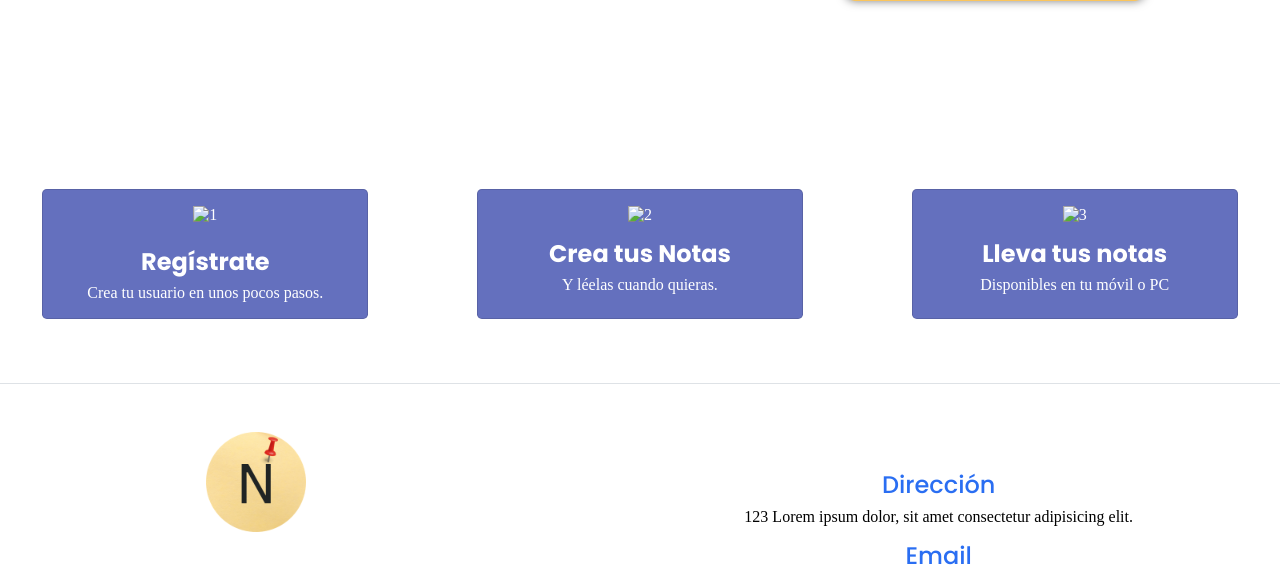
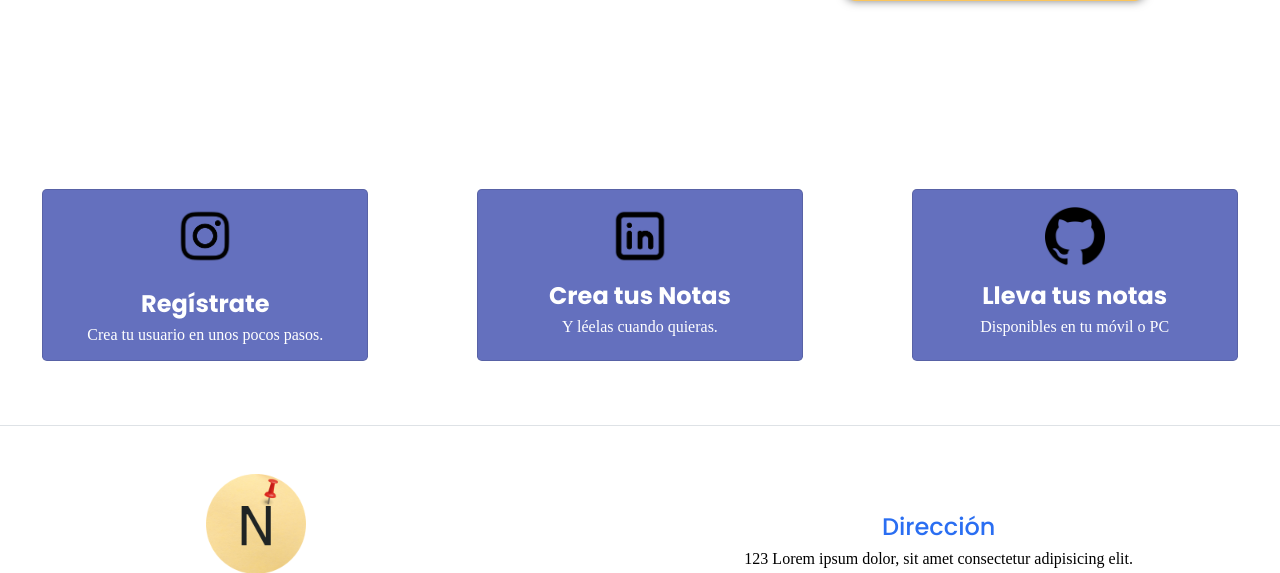
Before and after one commit to mortizfe11/Todo-app-Flask, a Flask app: page / in a window 1280 px wide. Shown: the part 1188-1761 px from the top of the page. Run offline with Flask 2, Linux system fonts and the light colour scheme; some libraries are stand-ins or nearby versions; some web fonts are replaced.

Commit message:
cambiamos tamaño img

```diff
--- a/app/static/css/styles.css
+++ b/app/static/css/styles.css
@@ -95,3 +95,7 @@ h1,h2,h3,h4,h5,h6 {font-family: var(--font-primary);}
 #info, #info h3{
     color: white;
 }
+#info img{
+    width: 60px;
+    height: 60px;
+}
--- a/app/templates/info.html
+++ b/app/templates/info.html
@@ -3,17 +3,17 @@
     <h2 class="text-primary mt-0 mb-5">¿Qué puedes hacer?</h2>
     <div class="row justify-content-around">
         <div class="col-3 card bg-blueberry rounded-3">
-            <img class="d-inline-block mx-auto my-3" src="https://via.placeholder.com/150?text=pic-1" alt="1">
+            <img class="d-inline-block mx-auto my-3" src="{{ url_for('static', filename='imgs/iconos/instagram500x500.png')}}" alt="instagram">
             <h3 class="my-2">Regístrate</h3>
             <p>Crea tu usuario en unos pocos pasos.</p>
         </div>
         <div class="col-3 card bg-blueberry rounded-3">
-            <img class="d-inline-block mx-auto my-3" src="https://via.placeholder.com/150?text=pic-2" alt="2">
+            <img class="d-inline-block mx-auto my-3" src="{{ url_for('static', filename='imgs/iconos/linkedin500x500.png') }}" alt="linkedin">
             <h3>Crea tus Notas</h3>
             <p>Y léelas cuando quieras.</p>
         </div>
         <div class="col-3 card bg-blueberry rounded-3">
-            <img class="d-inline-block mx-auto my-3" src="https://via.placeholder.com/150?text=pic-3" alt="3">
+            <img class="d-inline-block mx-auto my-3" src="{{ url_for('static', filename='imgs/iconos/github512x512.png') }}" alt="github">
             <h3>Lleva tus notas</h3>
             <p>Disponibles en tu móvil o PC</p>
         </div>
```
